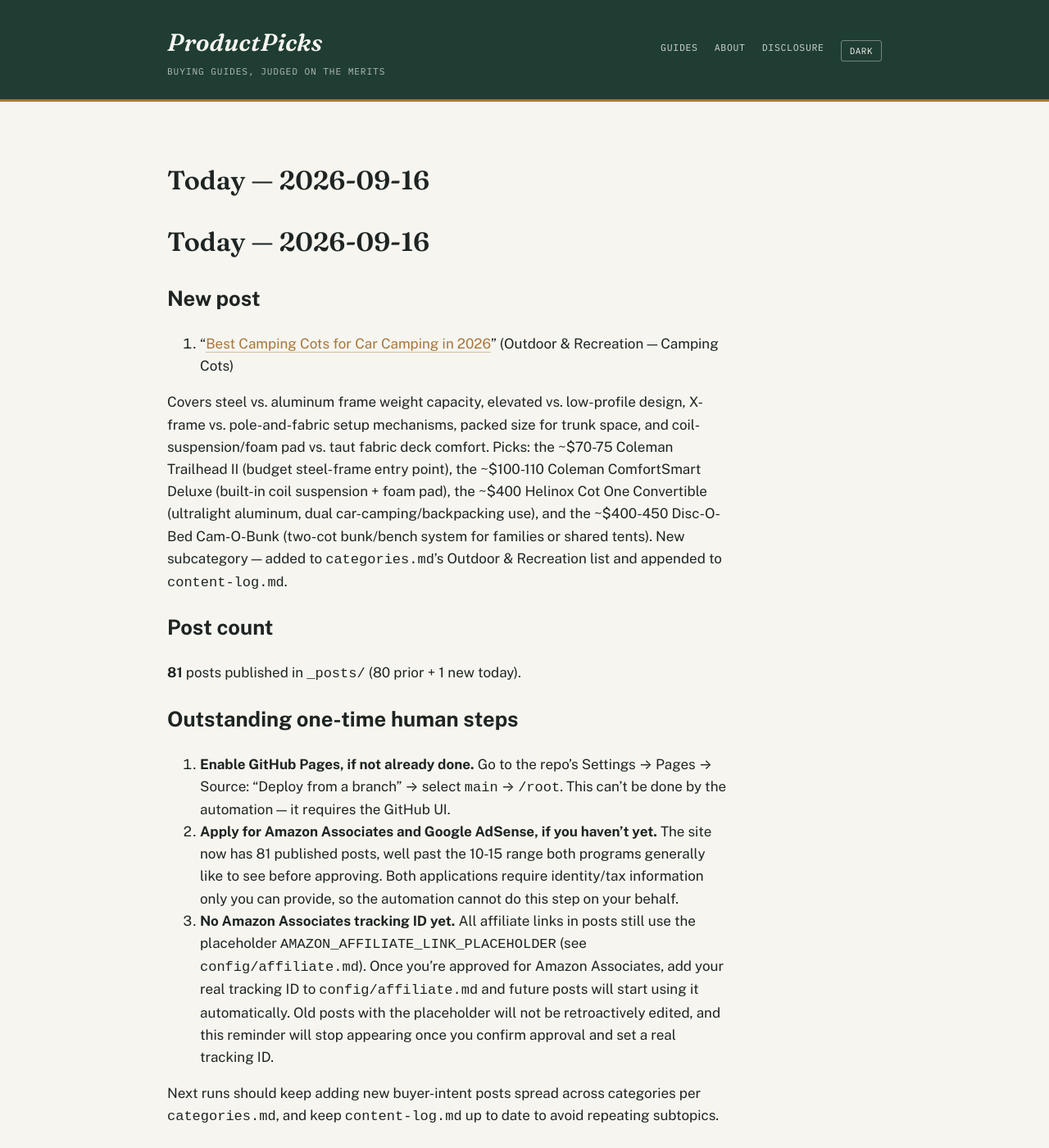
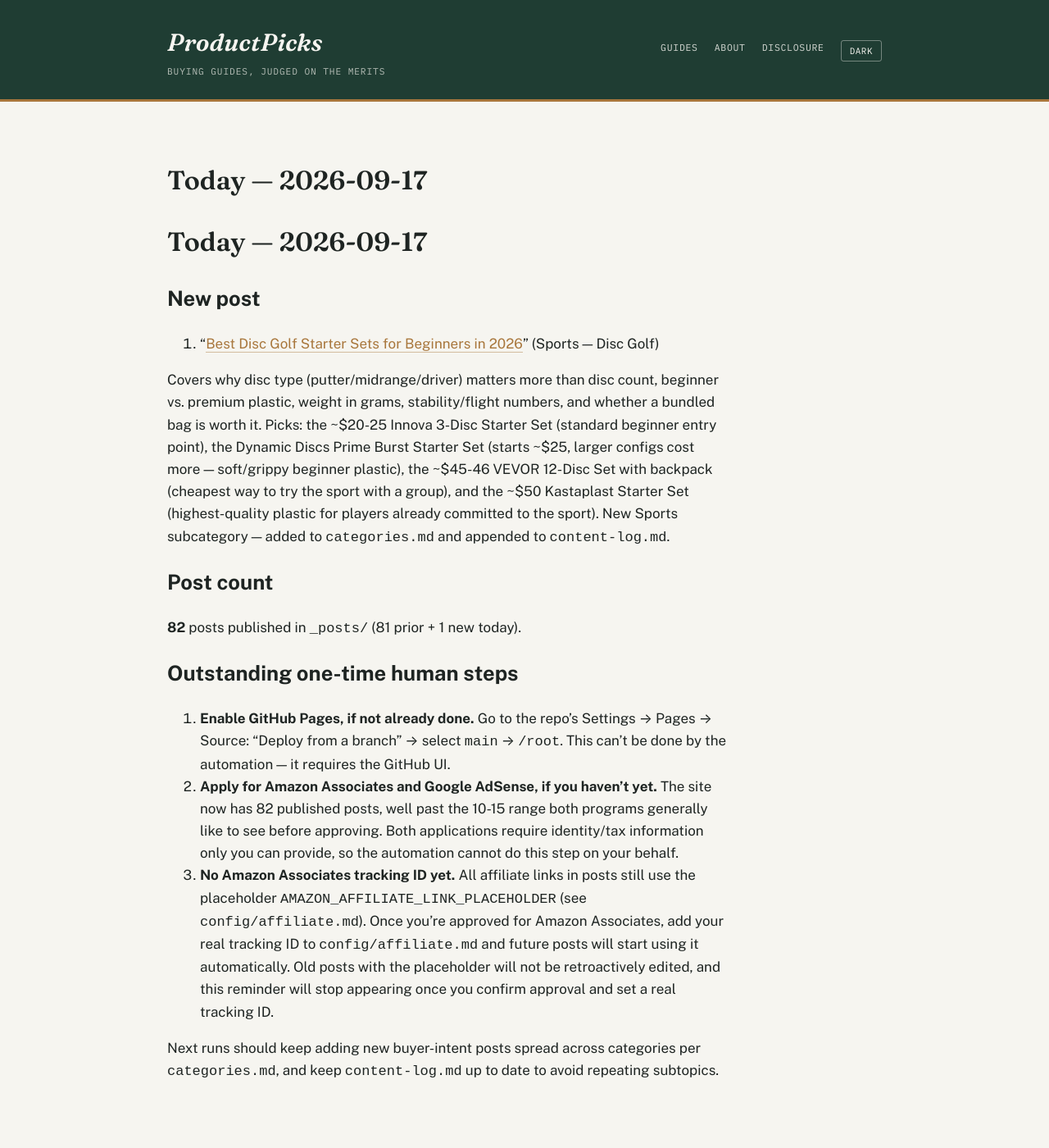
Before and after one commit to ajith198/ProductPicks, a Jekyll site: the page built from today.md, in a window 1280 px wide and 1400 px high. Shown: the whole window at 82% size. Built offline with Jekyll 4.4.1, drawn with Linux system fonts in a browser that asks for light colours; our own code applies the rules of GitHub Pages for plain Markdown files.

Commit message:
daily: 2026-09-17 new post + log update
Co-Authored-By: Claude Sonnet 5 <noreply@anthropic.com>
Claude-Session: https://claude.ai/code/session_01UwN4qmqTcpf2BNhWkQvxbX

```diff
--- a/today.md
+++ b/today.md
@@ -1,19 +1,19 @@
-# Today — 2026-09-16
+# Today — 2026-09-17
 
 ## New post
 
-1. "[Best Camping Cots for Car Camping in 2026](/outdoor-recreation/buying-guides/best-camping-cots-for-car-camping/)" (Outdoor & Recreation — Camping Cots)
+1. "[Best Disc Golf Starter Sets for Beginners in 2026](/disc-golf/buying-guides/best-disc-golf-starter-sets-for-beginners/)" (Sports — Disc Golf)
 
-Covers steel vs. aluminum frame weight capacity, elevated vs. low-profile design, X-frame vs. pole-and-fabric setup mechanisms, packed size for trunk space, and coil-suspension/foam pad vs. taut fabric deck comfort. Picks: the ~$70-75 Coleman Trailhead II (budget steel-frame entry point), the ~$100-110 Coleman ComfortSmart Deluxe (built-in coil suspension + foam pad), the ~$400 Helinox Cot One Convertible (ultralight aluminum, dual car-camping/backpacking use), and the ~$400-450 Disc-O-Bed Cam-O-Bunk (two-cot bunk/bench system for families or shared tents). New subcategory — added to `categories.md`'s Outdoor & Recreation list and appended to `content-log.md`.
+Covers why disc type (putter/midrange/driver) matters more than disc count, beginner vs. premium plastic, weight in grams, stability/flight numbers, and whether a bundled bag is worth it. Picks: the ~$20-25 Innova 3-Disc Starter Set (standard beginner entry point), the Dynamic Discs Prime Burst Starter Set (starts ~$25, larger configs cost more — soft/grippy beginner plastic), the ~$45-46 VEVOR 12-Disc Set with backpack (cheapest way to try the sport with a group), and the ~$50 Kastaplast Starter Set (highest-quality plastic for players already committed to the sport). New Sports subcategory — added to `categories.md` and appended to `content-log.md`.
 
 ## Post count
 
-**81** posts published in `_posts/` (80 prior + 1 new today).
+**82** posts published in `_posts/` (81 prior + 1 new today).
 
 ## Outstanding one-time human steps
 
 1. **Enable GitHub Pages, if not already done.** Go to the repo's Settings → Pages → Source: "Deploy from a branch" → select `main` → `/root`. This can't be done by the automation — it requires the GitHub UI.
-2. **Apply for Amazon Associates and Google AdSense, if you haven't yet.** The site now has 81 published posts, well past the 10-15 range both programs generally like to see before approving. Both applications require identity/tax information only you can provide, so the automation cannot do this step on your behalf.
+2. **Apply for Amazon Associates and Google AdSense, if you haven't yet.** The site now has 82 published posts, well past the 10-15 range both programs generally like to see before approving. Both applications require identity/tax information only you can provide, so the automation cannot do this step on your behalf.
 3. **No Amazon Associates tracking ID yet.** All affiliate links in posts still use the placeholder `AMAZON_AFFILIATE_LINK_PLACEHOLDER` (see `config/affiliate.md`). Once you're approved for Amazon Associates, add your real tracking ID to `config/affiliate.md` and future posts will start using it automatically. Old posts with the placeholder will not be retroactively edited, and this reminder will stop appearing once you confirm approval and set a real tracking ID.
 
 Next runs should keep adding new buyer-intent posts spread across categories per `categories.md`, and keep `content-log.md` up to date to avoid repeating subtopics.
```
Also changed, not shown: TODAY.md (+1 -1 lines), _posts/2026-09-17-best-disc-golf-starter-sets-for-beginners.md (added, +50 -0 lines), categories.md (+1 -1 lines), content-log.md (+1 -0 lines).
